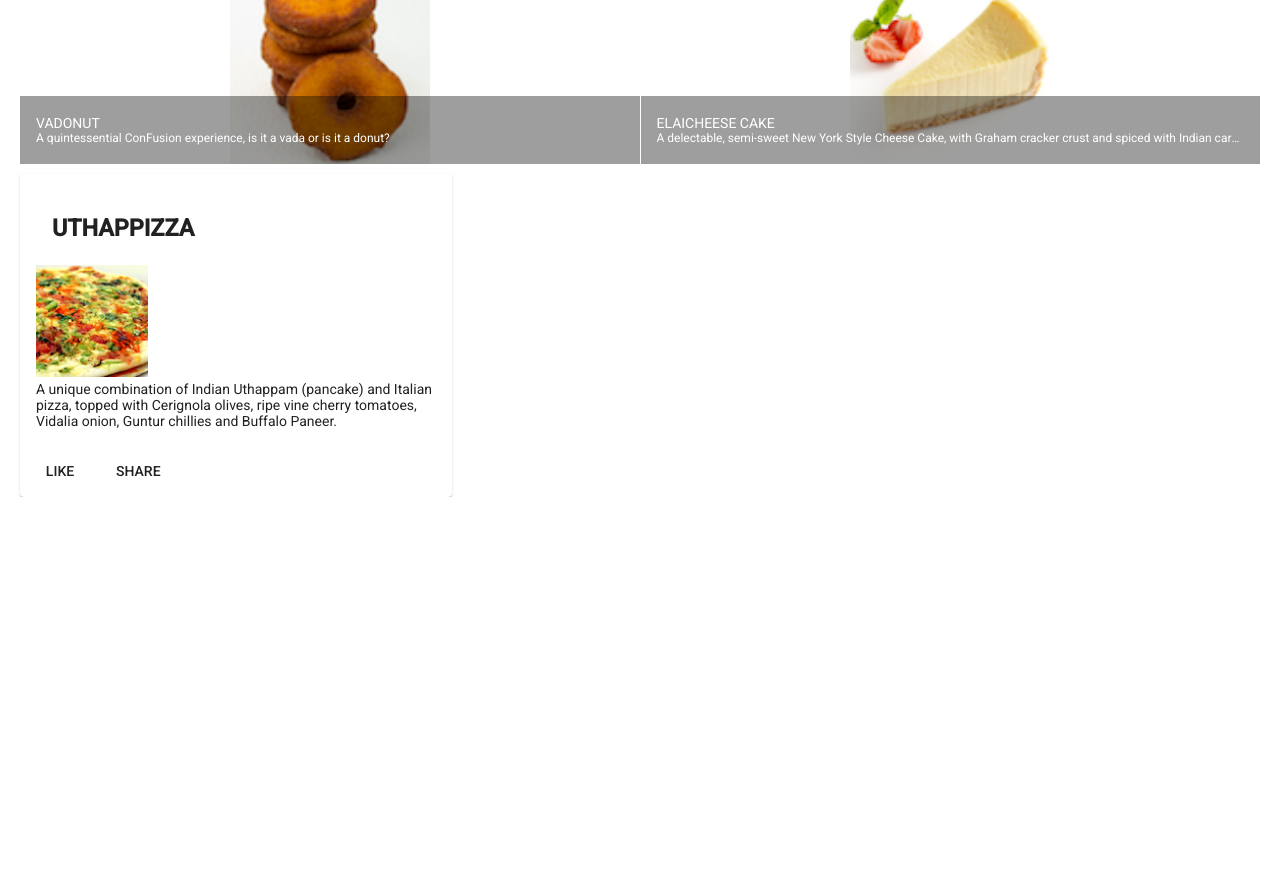
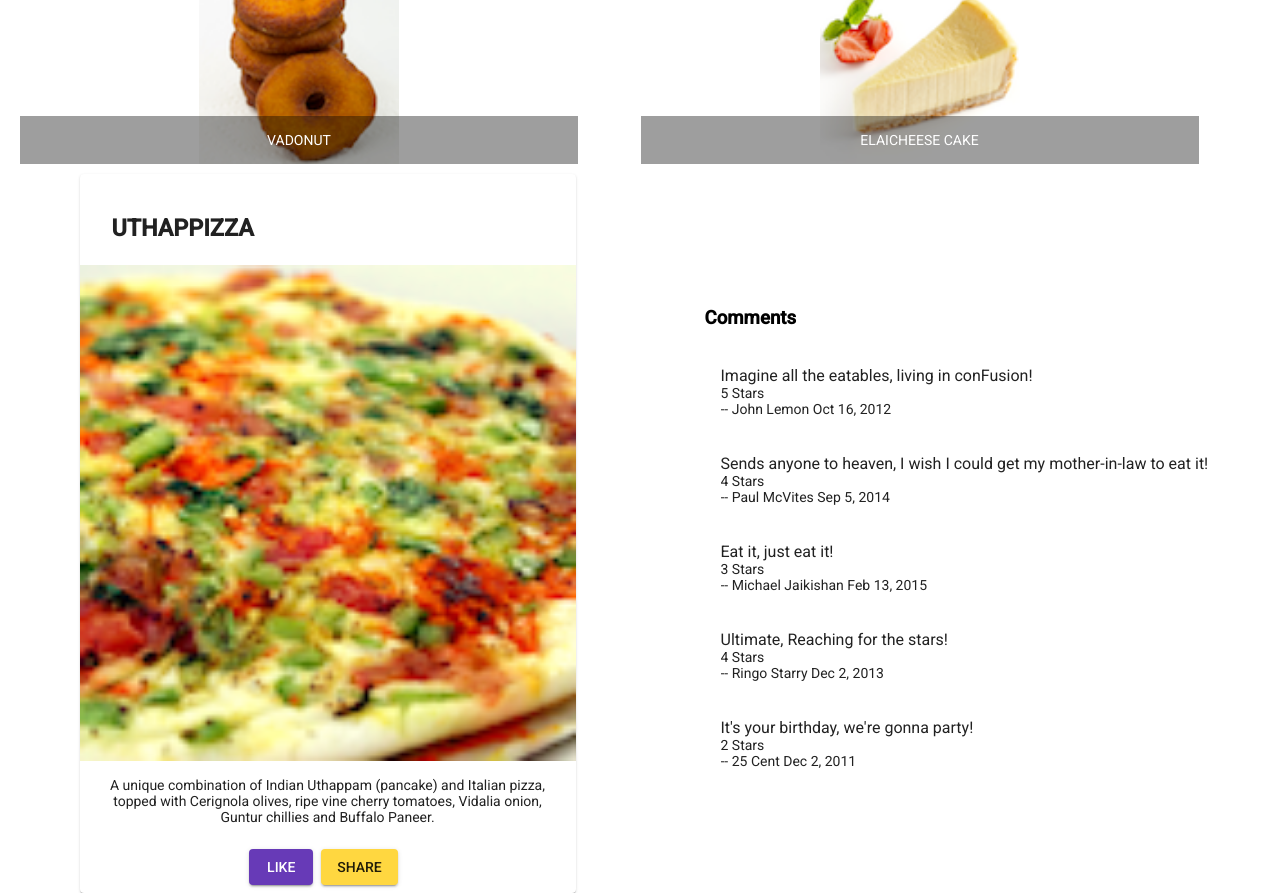
Before and after one commit to iAbdulhamid/ristorante-con-fusion-v2.0.0, an Angular app: page / in a window 1280 px wide. Shown: the part 400-1293 px from the top of the page. Before the commit the page ends 897 px from the top, so only its background shows below. Built offline with nearby package versions, Linux system fonts and the light colour scheme.

Commit message:
angular-components-assignment-01-solution

```diff
--- a/src/app/app.module.ts
+++ b/src/app/app.module.ts
@@ -13,12 +13,14 @@
 
 import 'hammerjs';
 import { MenuComponent } from './menu/menu.component';
+import { DishDetailComponent } from './dish-detail/dish-detail.component';
 
 
 @NgModule({
   declarations: [
     AppComponent,
-    MenuComponent
+    MenuComponent,
+    DishDetailComponent
   ],
   imports: [
     BrowserModule,
--- /dev/null
+++ b/src/app/dish-detail/dish-detail.component.html
@@ -0,0 +1,44 @@
+<div class="container"
+    fxLayout="row"
+    fxLayout.sm="column"
+    fxLayout.xs="column"
+    fxLayoutAlign.gt-md="space-around center"
+    fxLayoutGap="10px"
+    fxLayoutGap.xs="0">
+
+  <div fxFlex="40">
+    <!--<p>Display the details of the Dish here</p>-->
+    <div fxFlex *ngIf="selectedDish">
+        <mat-card class="example-card">
+          <mat-card-header>
+            <mat-card-title >
+              <h3>{{selectedDish.name | uppercase}}</h3>
+            </mat-card-title>
+          </mat-card-header>
+          <img mat-card-image src={{selectedDish.image}} alt={{selectedDish.name}}>
+          <mat-card-content>
+            <p>{{selectedDish.description}}
+            </p>
+          </mat-card-content>
+          <mat-card-actions>
+            <button mat-raised-button color="primary">LIKE</button>
+            <button mat-raised-button color="accent">SHARE</button>
+          </mat-card-actions>
+        </mat-card>
+      </div>
+  </div>
+
+  <div class="comments" fxFlex="40">
+    <!--<p>Display the list of comments here</p>-->
+    <mat-list fxFlex *ngIf="selectedDish">
+        <h3>Comments</h3>
+        <mat-list-item *ngFor="let dishComment of selectedDish.comments">
+
+          <p matLine><span> {{dishComment.comment}} </span></p>
+          <p matLine> {{dishComment.rating}} Stars </p>
+          <p matLine> -- {{dishComment.author}} {{dishComment.date | date}} </p>
+        </mat-list-item>
+    </mat-list>
+  </div>
+
+</div>
--- /dev/null
+++ b/src/app/dish-detail/dish-detail.component.scss
@@ -0,0 +1,3 @@
+.example-card {
+    text-align: center;
+}
--- /dev/null
+++ b/src/app/dish-detail/dish-detail.component.ts
@@ -0,0 +1,60 @@
+import { Component, OnInit } from '@angular/core';
+
+const DISH = {
+  id: '0',
+  name: 'Uthappizza',
+  image: '/assets/images/uthappizza.png',
+  category: 'mains',
+  featured: true,
+  label: 'Hot',
+  price: '4.99',
+  // tslint:disable-next-line:max-line-length
+  description: 'A unique combination of Indian Uthappam (pancake) and Italian pizza, topped with Cerignola olives, ripe vine cherry tomatoes, Vidalia onion, Guntur chillies and Buffalo Paneer.',
+  comments: [
+       {
+           rating: 5,
+           comment: 'Imagine all the eatables, living in conFusion!',
+           author: 'John Lemon',
+           date: '2012-10-16T17:57:28.556094Z'
+       },
+       {
+           rating: 4,
+           comment: 'Sends anyone to heaven, I wish I could get my mother-in-law to eat it!',
+           author: 'Paul McVites',
+           date: '2014-09-05T17:57:28.556094Z'
+       },
+       {
+           rating: 3,
+           comment: 'Eat it, just eat it!',
+           author: 'Michael Jaikishan',
+           date: '2015-02-13T17:57:28.556094Z'
+       },
+       {
+           rating: 4,
+           comment: 'Ultimate, Reaching for the stars!',
+           author: 'Ringo Starry',
+           date: '2013-12-02T17:57:28.556094Z'
+       },
+       {
+           rating: 2,
+           comment: 'It\'s your birthday, we\'re gonna party!',
+           author: '25 Cent',
+           date: '2011-12-02T17:57:28.556094Z'
+       }
+   ]
+};
+
+@Component({
+  selector: 'app-dish-detail',
+  templateUrl: './dish-detail.component.html',
+  styleUrls: ['./dish-detail.component.scss']
+})
+export class DishDetailComponent implements OnInit {
+
+  selectedDish = DISH;
+  constructor() { }
+
+  ngOnInit(): void {
+  }
+
+}
--- a/src/app/menu/menu.component.html
+++ b/src/app/menu/menu.component.html
@@ -7,22 +7,26 @@
     </div>
   </div>
 
-  <div fxFlex>
+  <div fxFlex class="menu-container">
     <mat-grid-list cols="2" rowHeight="200px">
-      <mat-grid-tile *ngFor="let dish of dishes">
+      <mat-grid-tile class="menu" *ngFor="let dish of dishes">
         <img height="200px" src={{dish.image}} alt={{dish.name}}>
         <mat-grid-tile-footer>
           <h1 matLine> {{dish.name | uppercase}} </h1>
-          <p matLine><span> {{dish.description}} </span></p>
+          <!--<p matLine><span> {{dish.description}} </span></p>-->
         </mat-grid-tile-footer>
       </mat-grid-tile>
     </mat-grid-list>
   </div>
 
+
+  <app-dish-detail></app-dish-detail>
+
+  <!--
   <div fxFlex *ngIf="selectedDish">
     <mat-card class="example-card">
       <mat-card-header>
-        <mat-card-title>
+        <mat-card-title >
           <h3>{{selectedDish.name | uppercase}}</h3>
         </mat-card-title>
       </mat-card-header>
@@ -32,15 +36,12 @@
         </p>
       </mat-card-content>
       <mat-card-actions>
-        <button mat-button>LIKE</button>
-        <button mat-button>SHARE</button>
+        <button mat-raised-button color="primary">LIKE</button>
+        <button mat-raised-button color="accent">SHARE</button>
       </mat-card-actions>
     </mat-card>
   </div>
-
-
-
-
+  -->
 
   <!--
   <mat-list fxFlex>
--- a/src/app/menu/menu.component.scss
+++ b/src/app/menu/menu.component.scss
@@ -1,7 +1,20 @@
 .container {
     margin: 20px;
     display:flex;
+    //align-items: center;
+    //justify-content: center;
+}
+.menu-container{
+    text-align: center;
+}
+.menu {
+    max-width: 45%;
 }
 .example-card {
     max-width: 400px;
+    text-align: center;
+
+    //display: flex;
+  //align-items: center;
+  //justify-content: center;
   }
```
Also changed, not shown: src/app/app.component.html (line endings or trailing spaces), 1 other file (tests, documents, lock files or other folders).
